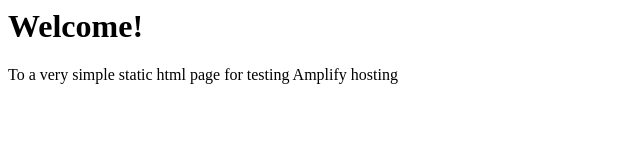
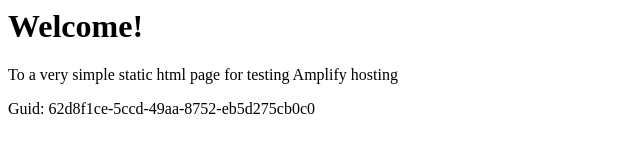
Before and after one commit to aws-aemilia-hkg/Github-PR-Commit-Integration-Test-DoNotTouch-Gith-OKSLNVO2-v1-preprod-ap-east-1, a website: page src/index.html in a window 1280 px wide. Shown: the whole page, without its empty margins (0-640 px from the left). Drawn offline with Linux system fonts and the light colour scheme.

Commit message:
commit from integ tests

```diff
--- a/src/index.html
+++ b/src/index.html
@@ -1,3 +1,5 @@
+
+
 <html lang="en">
 
 <head>
@@ -10,6 +12,6 @@
 <body>
     <h1>Welcome!</h1>
     <p>To a very simple static html page for testing Amplify hosting</p>
-</body>
+    <p>Guid: 62d8f1ce-5ccd-49aa-8752-eb5d275cb0c0</p></body>
 
 </html>
```
